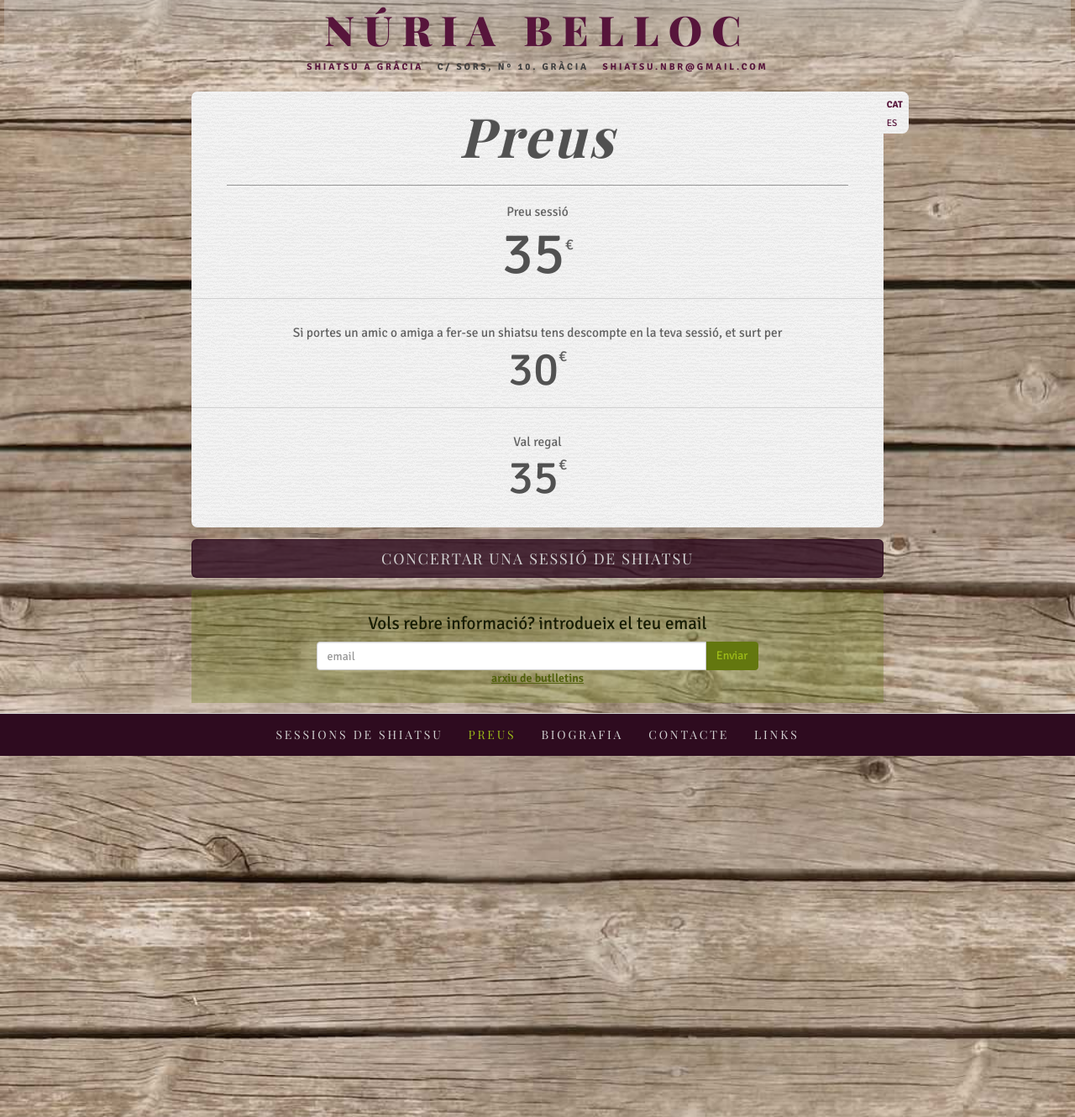
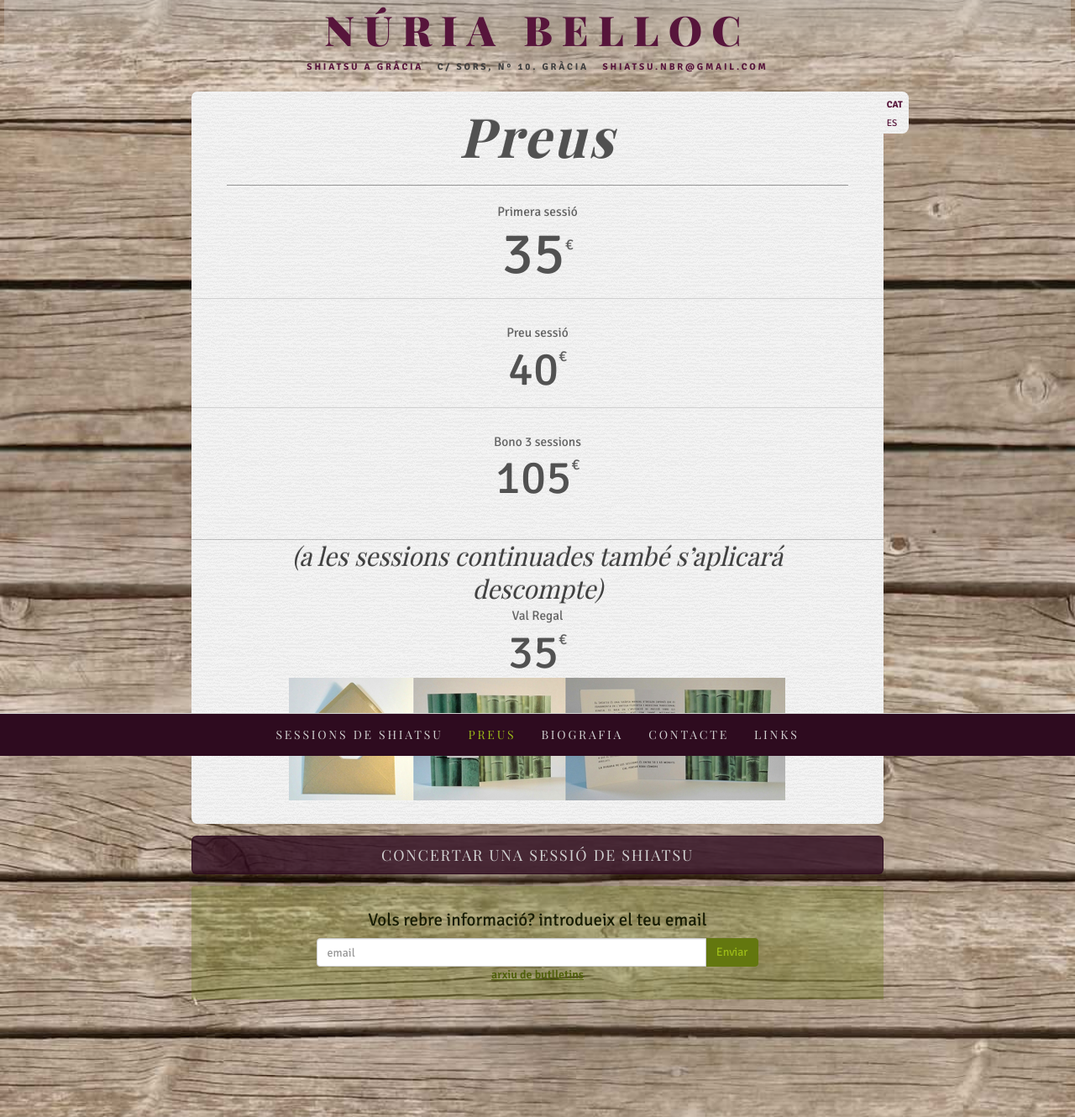
Before and after one commit to agustibr/shiatsu.nuriabelloc.com, a Jekyll site: the page built from cat/2-preus.md, in a window 1280 px wide. Shown: the whole page at 84% size. Built offline with Jekyll 4.4.1, drawn with Linux system fonts in a browser that asks for light colours; some web fonts are replaced.

Commit message:
Updated 2-preus.md

```diff
--- a/cat/2-preus.md
+++ b/cat/2-preus.md
@@ -8,19 +8,28 @@ published: true
 ---
 
 
-Preu sessió
+
+Primera sessió
 
 ### 35
 
 ---
 
-Si portes un amic o amiga a fer-se un shiatsu
-tens descompte en la teva sessió, et surt per
+Preu sessió
 
-#### 30
+#### 40
 
 ---
 
-Val regal
+Bono 3 sessions
+
+#### 105
+
+_(a les sessions continuades també s'aplicará descompte)_
+---
+
+Val Regal
 
 #### 35
+
+![]({{site.baseurl}}/image/val_regal_web.png)
```
